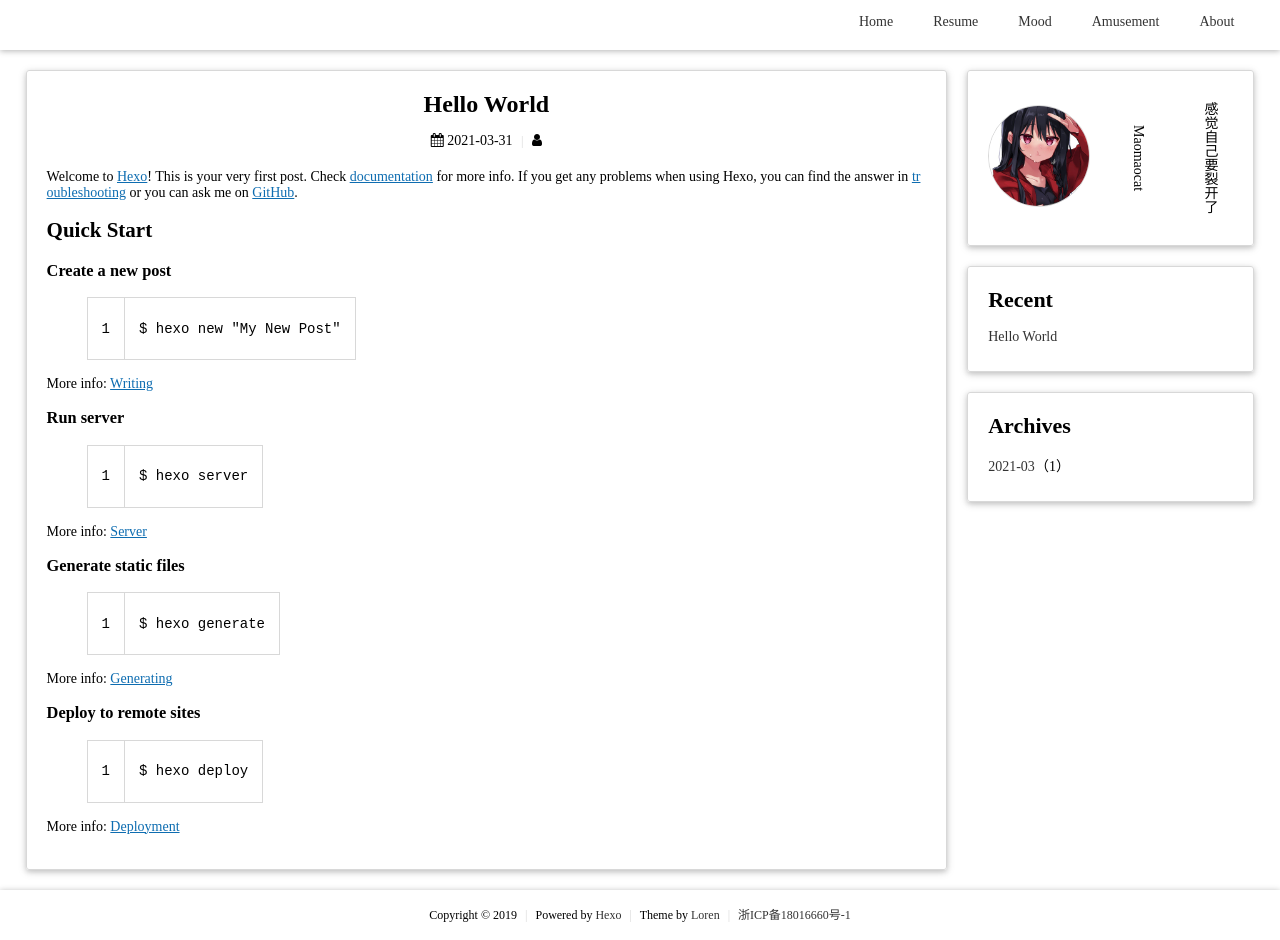
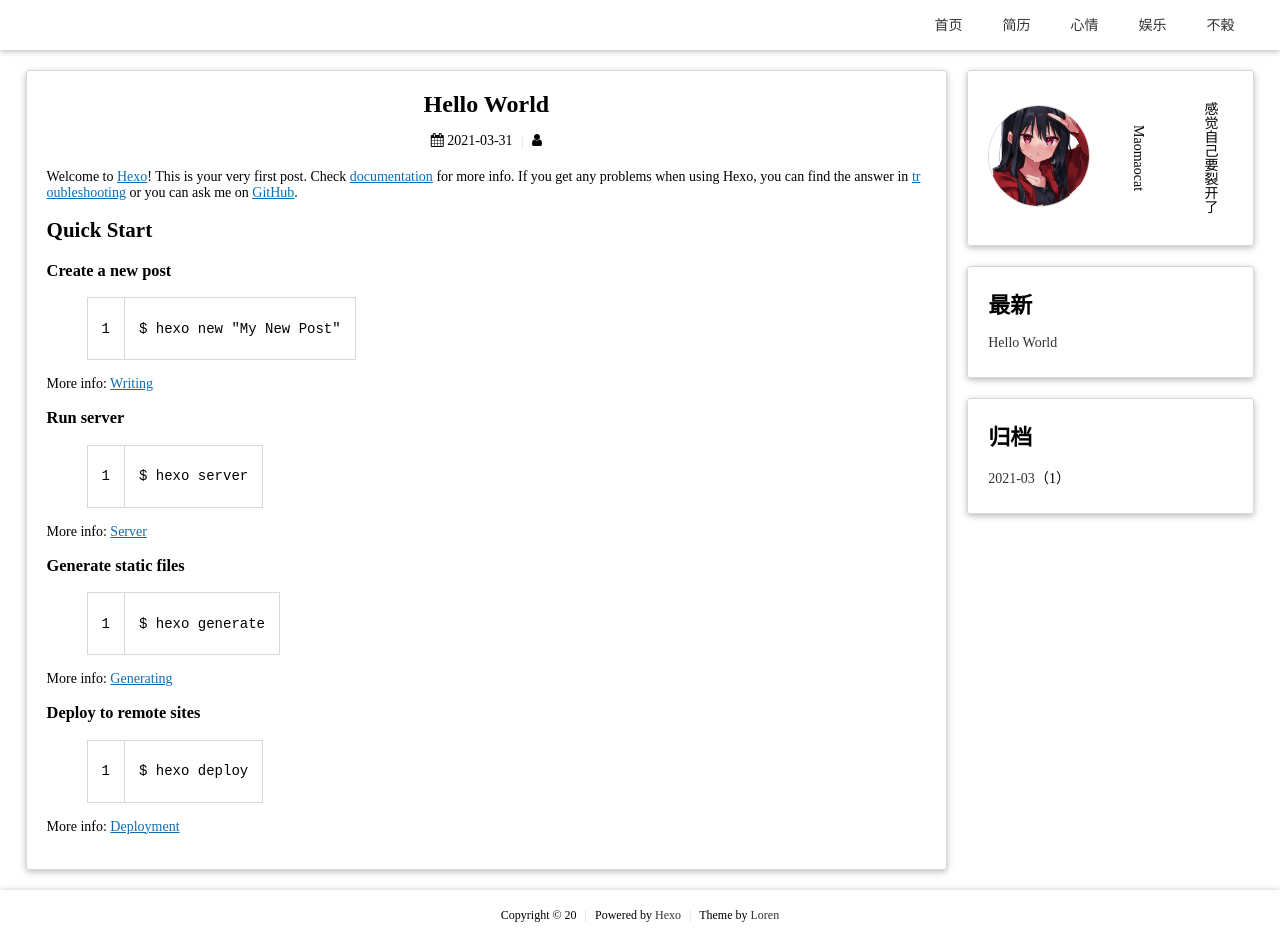
Before and after one commit to liangziqi/liangziqi.github.io, a plain HTML site: page 2021/03/31/hello-world/index.html in a window 1280 px wide. Drawn offline with Linux system fonts and the light colour scheme.

Commit message:
Site updated: 2021-03-31 23:36:24

```diff
--- a/2021/03/31/hello-world/index.html
+++ b/2021/03/31/hello-world/index.html
@@ -43,27 +43,27 @@
 
                 <a class="nav-item" href="/"
 
-                >Home</a>
+                >首页</a>
 
                 <a class="nav-item" href="/resume"
 
-                >Resume</a>
+                >简历</a>
 
                 <a class="nav-item" href="/mood"
 
                    target="_blank"
 
-                >Mood</a>
+                >心情</a>
 
                 <a class="nav-item" href="/amusement/tetris"
 
                    target="_blank"
 
-                >Amusement</a>
+                >娱乐</a>
 
                 <a class="nav-item" href="/about"
 
-                >About</a>
+                >不榖</a>
 
         </nav>
     </div>
@@ -113,7 +113,7 @@
 
 
 <div class="box widget">
-    <div class="title">Recent</div>
+    <div class="title">最新</div>
     <ul class="item-box">
 
 
@@ -128,7 +128,7 @@
 
 
   <div class="box widget">
-    <div class="title">Archives</div>
+    <div class="title">归档</div>
     <ul class="archive-list"><li class="archive-list-item"><a class="archive-list-link" href="/liangziqi.github.io/archives/2021/03/">2021-03</a><span class="archive-list-count">1</span></li></ul>
   </div>
 
@@ -140,13 +140,11 @@
         <footer class="footer">
     <div class="global-width footer-box">
         <div class="copyright">
-            <span>Copyright &copy; 2019</span>
+            <span>Copyright &copy; 20</span>
             <span class="dotted">|</span>
             <span>Powered by <a target="_blank" rel="noopener" href="https://hexo.io/">Hexo</a></span>
             <span class="dotted">|</span>
             <span>Theme by <a href="javascript:">Loren</a></span>
-            <span class="dotted">|</span>
-            <span><a target="_blank" rel="noopener" href="http://www.beian.miit.gov.cn">浙ICP备18016660号-1</a></span>
         </div>
     </div>
 </footer>
```
Also changed, not shown: archives/2021/03/index.html (+8 -10 lines), archives/2021/index.html (+8 -10 lines), archives/index.html (+8 -10 lines), index.html (+8 -10 lines).
